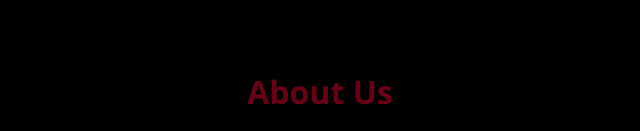
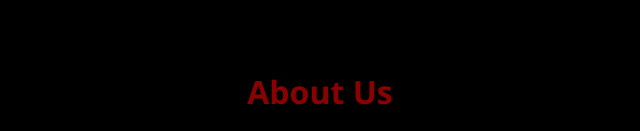
Before and after one commit to Nio-12/nio.github.io, a plain HTML site: page index.html in a window 1280 px wide. Shown: the part 820-951 px from the top of the page, 320-960 px from the left. Drawn offline with Linux system fonts and the light colour scheme.

Commit message:
Update chatbot.css

```diff
--- a/css/chatbot.css
+++ b/css/chatbot.css
@@ -483,7 +483,7 @@ html {
 
 /* Tiêu đề section */
 .section h2 {
-    color: #690016;
+    color: #8b0000;
     font-size: 2em;
     margin-bottom: 16px;
     text-align: center;
```
